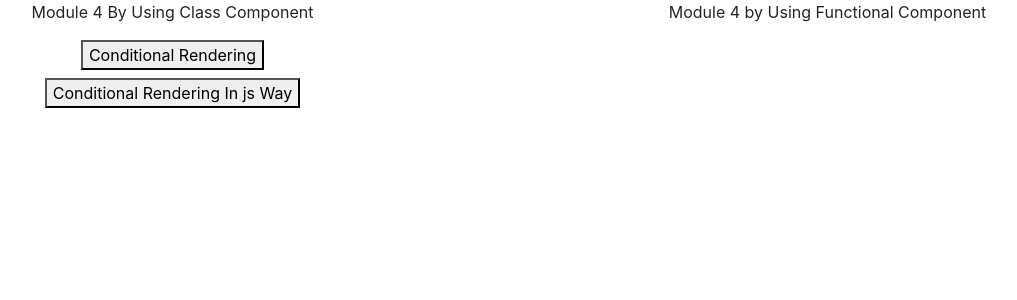
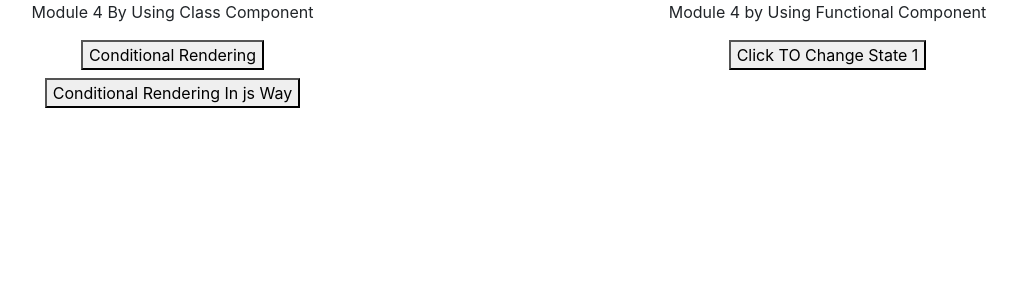
Before and after one commit to HusnainK721/my-first-app, a React (Create React App) app: page / in a window 1280 px wide. Shown: the top 300 px of the page, without its empty margins (140-1157 px from the left). Built offline with nearby package versions, Linux system fonts and the light colour scheme.

Commit message:
conditional rendering in js way in func comp

```diff
--- a/src/Component/Module-4-ListAndConditional/ListAndConditionalFunctional/ListAndConditionalFunctionalChild.jsx
+++ b/src/Component/Module-4-ListAndConditional/ListAndConditionalFunctional/ConditionalRenderingInJSWayInFunc/ConditionalRenderingChildInJSWayFunc.jsx
@@ -1,6 +1,6 @@
 import React from "react";
 
-export const ListAndConditionalFunctionalChild = (props) => {
+export const ConditionalRenderingChildInJsWayFunc = (props) => {
   return (
     <div>
       <div>
--- /dev/null
+++ b/src/Component/Module-4-ListAndConditional/ListAndConditionalFunctional/ConditionalRenderingInJSWayInFunc/ConditionalRenderingParentInJSWayFunc.jsx
@@ -0,0 +1,63 @@
+import React, { useState } from "react";
+import { ConditionalRenderingChildInJsWayFunc } from "./ConditionalRenderingChildInJSWayFunc";
+
+export const ConditionalRenderingParentInFunc = () => {
+  const [showPerson, setShowPerson] = useState(false);
+  const [personData, setPersonData] = useState({
+    person: [
+      { name: "Salman", age: 23 },
+      { name: "Khuddus", age: 24 },
+      { name: "Zeeshan", age: 25 },
+    ],
+  });
+  // this is switch name handler
+  const switchNameHandler = () => {
+    setPersonData({
+      person: [
+        { name: "Node", age: 23 },
+        { name: "Backend", age: 24 },
+        { name: "UI", age: 25 },
+      ],
+    });
+  };
+  const changeNameHandler = (e) => {
+    setPersonData({
+      person: [
+        { name: "UI", age: 23 },
+        { name: "Backend", age: 24 },
+        { name: e.target.value, age: 25 },
+      ],
+    });
+  };
+  const togglePersonHandler = () => {
+    setShowPerson(!showPerson);
+  };
+  let person = null;
+  if (showPerson) {
+    person = (
+      <div>
+        <ConditionalRenderingChildInJsWayFunc
+          name={personData.person[0].name}
+          age={personData.person[0].age}
+        />
+        <ConditionalRenderingChildInJsWayFunc
+          name={personData.person[1].name}
+          age={personData.person[1].age}
+        />
+        <ConditionalRenderingChildInJsWayFunc
+          name={personData.person[2].name}
+          age={personData.person[2].age}
+          change={changeNameHandler}
+        />
+        <button onClick={switchNameHandler}>Click TO Change State 2</button>
+      </div>
+    );
+  }
+  return (
+    <div>
+      <button onClick={togglePersonHandler}>Click TO Change State 1</button>
+
+      {person}
+    </div>
+  );
+};
--- a/src/Component/Module-4-ListAndConditional/Module4ListAndConditional.jsx
+++ b/src/Component/Module-4-ListAndConditional/Module4ListAndConditional.jsx
@@ -2,7 +2,7 @@ import React from "react";
 import { RenderingContentConditionllyParent } from "./ListAndConditionalClass/RenderingContentConditionally/RenderingContentConditionllyParent";
 import { RenderingInJsWayParent } from "./ListAndConditionalClass/RenderingContentConditionally-js-way/RenderingInJsWayParent";
 import { Row, Col } from "react-bootstrap";
-
+import { ConditionalRenderingParentInFunc } from "./ListAndConditionalFunctional/ConditionalRenderingInJSWayInFunc/ConditionalRenderingParentInJSWayFunc";
 export const Module4ListAndConditional = () => {
   return (
     <div>
@@ -18,6 +18,7 @@ export const Module4ListAndConditional = () => {
         <Col>
           <div>
             <p>Module 4 by Using Functional Component</p>
+            <ConditionalRenderingParentInFunc />
           </div>
         </Col>
       </Row>
```
Also changed, not shown: src/Component/Module-4-ListAndConditional/ListAndConditionalFunctional/ConditionalRendering/ConditionalRenderingChildInFunc.jsx (added, +14 -0 lines), src/Component/Module-4-ListAndConditional/ListAndConditionalFunctional/ConditionalRendering/ConditionalRenderingParentInFunc.jsx (renamed from src/Component/Module-4-ListAndConditional/ListAndConditionalFunctional/ListAndConditionalFunctionalParent.jsx, +14 -17 lines), 1 other file (tests, documents, lock files or other folders).
